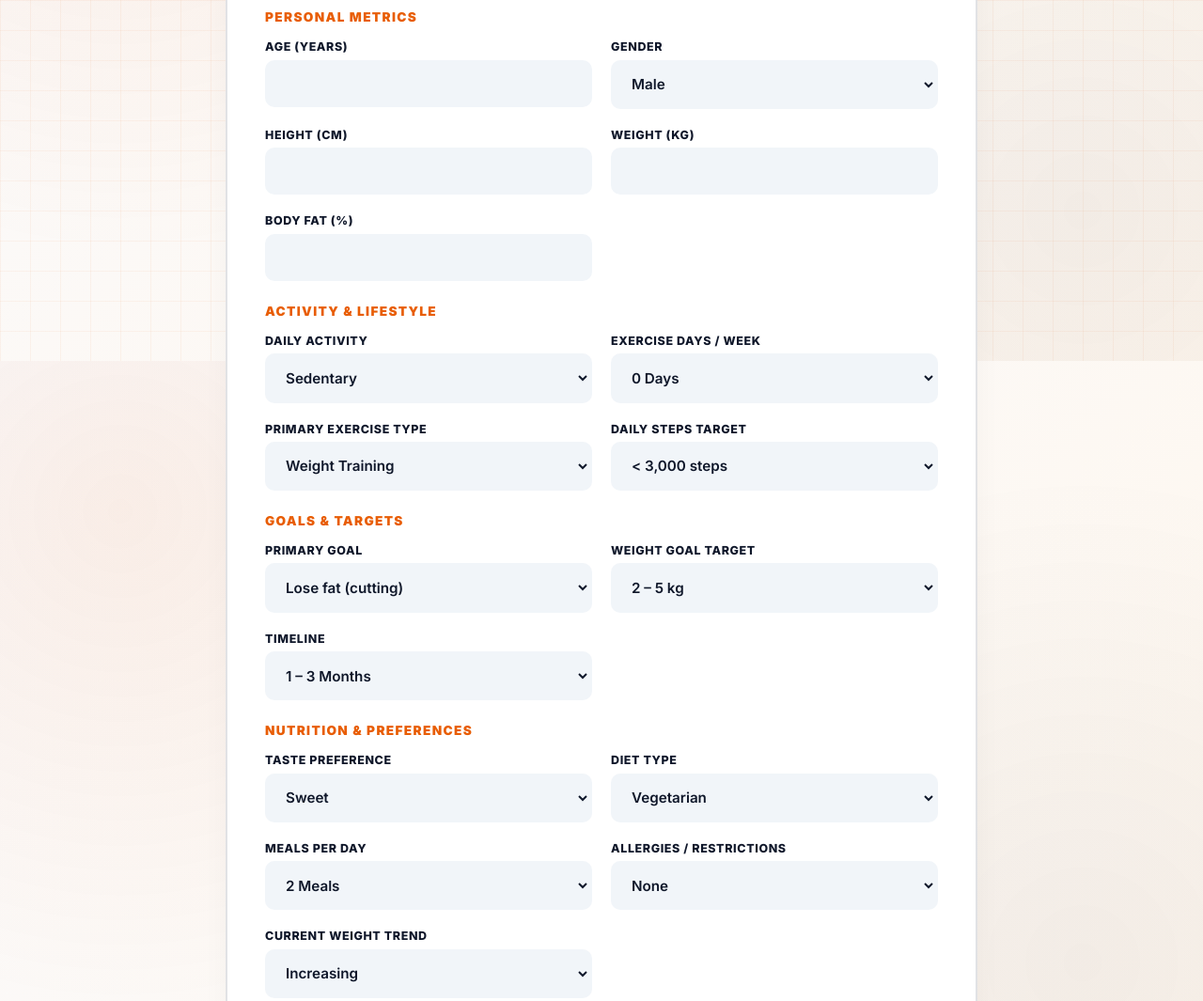
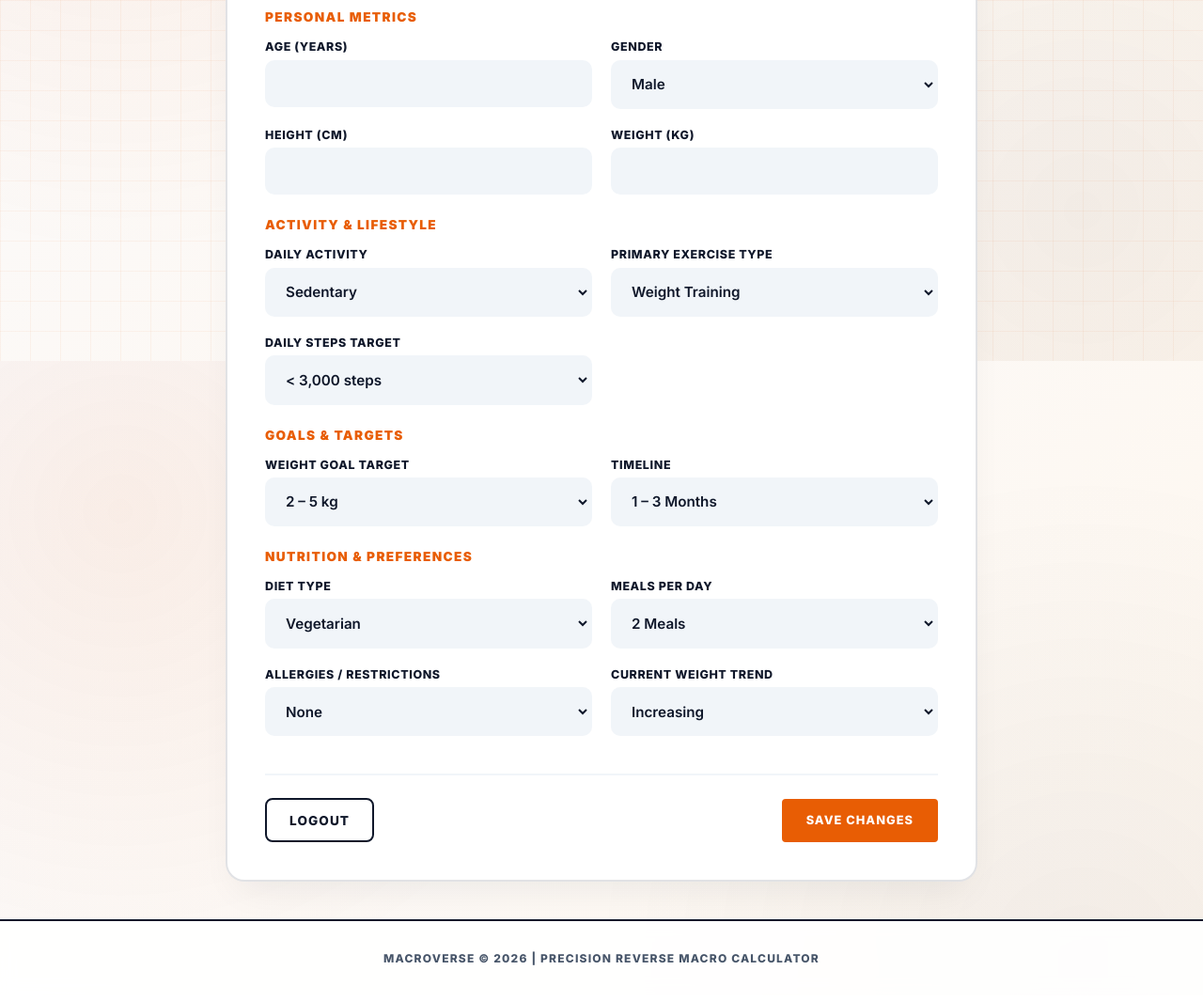
Before and after one commit to ArshdeepSingh728281/MacroPhase-1Sem5, a plain HTML site: page profile.html in a window 1280 px wide. Shown: the part 416-1481 px from the top of the page at 94% size. Drawn offline with Linux system fonts and the light colour scheme; sample sign-in values are in the browser's storage.

Commit message:
changedQuestionaire_MymealsInNextCommit

```diff
--- a/js/auth.js
+++ b/js/auth.js
@@ -69,6 +69,7 @@ function requireAuth(e, targetUrl) {
 
   // Check if questionnaire completed before entering protected pages
   const profile = getUserProfile(currentUser);
+  // console.log(profile,profile.onboarding_completed);
   if (!profile || !profile.onboarding_completed) {
     alert('Please complete the setup questionnaire first!');
     window.location.href = 'questionnaire.html';
--- a/profile.html
+++ b/profile.html
@@ -193,10 +193,10 @@
             <label for="p-weight">Weight (kg)</label>
             <input type="number" id="p-weight" min="40" max="160" required>
           </div>
-          <div class="field-group">
+          <!-- <div class="field-group">
             <label for="p-body_fat">Body Fat (%)</label>
             <input type="number" id="p-body_fat" min="5" max="45" required>
-          </div>
+          </div> -->
         </div>
 
         <!-- Activity & Lifestyle -->
@@ -212,7 +212,7 @@
               <option value="Extremely active">Extremely active</option>
             </select>
           </div>
-          <div class="field-group">
+          <!-- <div class="field-group">
             <label for="p-exercise_days">Exercise Days / Week</label>
             <select id="p-exercise_days">
               <option value="0">0 Days</option>
@@ -220,7 +220,7 @@
               <option value="3–5">3–5 Days</option>
               <option value="6+">6+ Days</option>
             </select>
-          </div>
+          </div> -->
           <div class="field-group">
             <label for="p-exercise_type">Primary Exercise Type</label>
             <select id="p-exercise_type">
@@ -245,7 +245,7 @@
         <!-- Goals & Targets -->
         <div class="section-title">Goals & Targets</div>
         <div class="form-grid">
-          <div class="field-group">
+          <!-- <div class="field-group">
             <label for="p-primary_goal">Primary Goal</label>
             <select id="p-primary_goal">
               <option value="Lose fat (cutting)">Lose fat (cutting)</option>
@@ -254,7 +254,7 @@
               <option value="Gain weight (bulk)">Gain weight (bulk)</option>
               <option value="Improve athletic performance">Improve athletic performance</option>
             </select>
-          </div>
+          </div> -->
           <div class="field-group">
             <label for="p-goal_magnitude">Weight Goal Target</label>
             <select id="p-goal_magnitude">
@@ -278,14 +278,14 @@
         <!-- Nutrition & Preferences -->
         <div class="section-title">Nutrition & Preferences</div>
         <div class="form-grid">
-          <div class="field-group">
+          <!-- <div class="field-group">
             <label for="p-taste_preference">Taste Preference</label>
             <select id="p-taste_preference">
               <option value="Sweet">Sweet</option>
               <option value="Savory">Savory</option>
               <option value="Both">Both</option>
             </select>
-          </div>
+          </div> -->
           <div class="field-group">
             <label for="p-diet_preference">Diet Type</label>
             <select id="p-diet_preference">
```
Also changed, not shown: questionnaire.html (+12 -2 lines).
